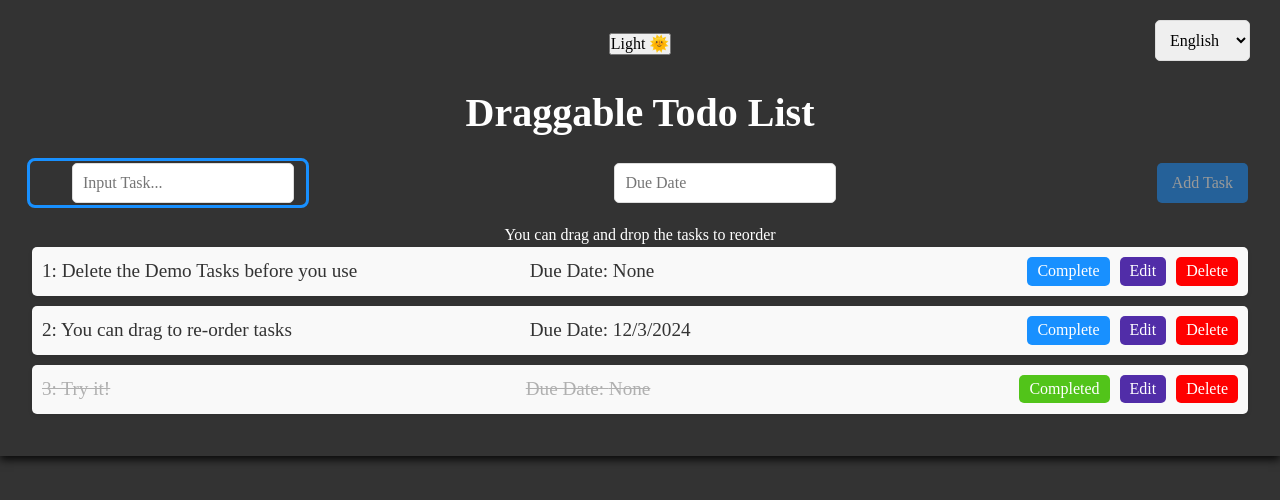
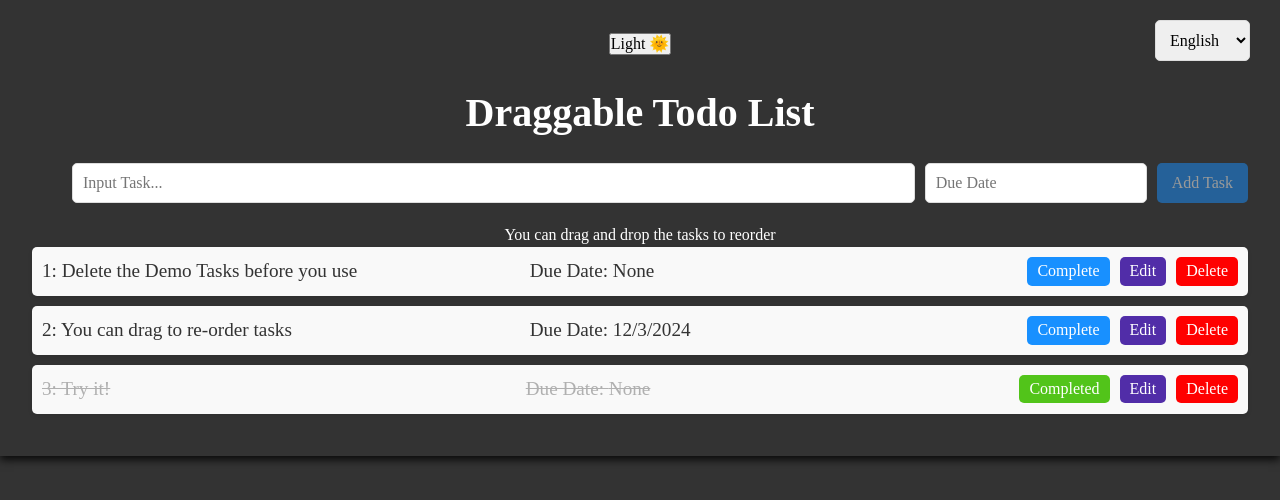
Before and after one commit to john-data-chen/ts-react-drag-and-drop-starter-kit, a React (Vite) app: page / in a window 1280 px wide. Shown: the top 500 px of the page. Built offline with nearby package versions, Linux system fonts and the light colour scheme.

Commit message:
Move styles of Date Picker and TodoForm into GlobalStyles

```diff
--- a/src/component/DatePicker.css
+++ /dev/null
@@ -1,17 +0,0 @@
-.AddTaskDatePicker {
-  flex: 1;
-  padding: 10px;
-  border: 1px solid #ddd;
-  border-radius: 5px;
-  margin-right: 10px;
-  font-size: 1rem;
-}
-
-.EditTaskDatePicker {
-  flex: 1;
-  padding: 10px;
-  margin-right: 10px;
-  font-size: 1rem;
-  border: 1px solid #ddd;
-  border-radius: 5px;
-}
--- a/src/component/EditTodoForm.tsx
+++ b/src/component/EditTodoForm.tsx
@@ -4,7 +4,6 @@ import { useTranslation } from "react-i18next";
 import Todo from "../type/Todo";
 import DatePicker from "react-datepicker";
 import "react-datepicker/dist/react-datepicker.css";
-import "./DatePicker.css";
 import { motion } from "motion/react";
 
 const FormContainer = styled.div`
--- a/src/component/TodoForm.tsx
+++ b/src/component/TodoForm.tsx
@@ -1,62 +1,8 @@
 import { useState, useCallback } from "react";
-import styled from "styled-components";
 import DatePicker from "react-datepicker";
 import "react-datepicker/dist/react-datepicker.css";
-import "./DatePicker.css";
 import { useTranslation } from "react-i18next";
 import { motion } from "motion/react";
-
-const Form = styled.form`
-  display: flex;
-  justify-content: space-between;
-  margin-bottom: 20px;
-`;
-
-const Input = styled.input`
-  flex: 1;
-  padding: 10px;
-  border: 1px solid #ddd;
-  border-radius: 5px;
-  margin-right: 10px;
-  margin-left: 40px;
-  font-size: 1rem;
-`;
-
-const Button = styled(motion.button)`
-  background-color: #1890ff;
-  color: white;
-  border: none;
-  padding: 10px 15px;
-  border-radius: 5px;
-  cursor: pointer;
-  font-size: 1rem;
-  transition: background-color 0.3s ease;
-
-  &:hover {
-    background-color: #096dd9;
-  }
-
-  &:disabled {
-    opacity: 0.5;
-    cursor: not-allowed;
-  }
-`;
-
-const InputWrapper = styled(motion.div)`
-  position: relative;
-  display: inline-block;
-`;
-
-const GlowEffect = styled(motion.div)`
-  position: absolute;
-  top: -5px;
-  left: -5px;
-  right: -5px;
-  bottom: -5px;
-  border-radius: 8px;
-  border: 3px solid #1890ff;
-  pointer-events: none;
-`;
 
 interface TodoFormProps {
   addTodo: (text: string, dueDate: Date | null) => void;
@@ -65,7 +11,6 @@ interface TodoFormProps {
 const TodoForm = ({ addTodo }: TodoFormProps) => {
   const [input, setInput] = useState("");
   const [dueDate, setDueDate] = useState<Date | null>(null);
-  const [isFocused, setIsFocused] = useState(false);
 
   const handleSubmit = useCallback(
     (e: { preventDefault: () => void }) => {
@@ -82,19 +27,15 @@ const TodoForm = ({ addTodo }: TodoFormProps) => {
   const { t } = useTranslation();
 
   return (
-    <Form onSubmit={handleSubmit}>
-      <InputWrapper>
-        <Input
+    <form className="addTodoForm" onSubmit={handleSubmit}>
+      <input
+        className="addTodoInput"
         type="text"
         value={input}
         onChange={(e) => setInput(e.target.value)}
         placeholder={t("todo-form.todo-input")}
-          onFocus={() => setIsFocused(true)}
-          onBlur={() => setIsFocused(false)}
         required
       />
-        {!isFocused && <GlowEffect layoutId="glow-effect" />}
-      </InputWrapper>
       <DatePicker
         minDate={new Date()}
         selected={dueDate}
@@ -105,15 +46,16 @@ const TodoForm = ({ addTodo }: TodoFormProps) => {
         dateFormat="yyyy/MM/d"
         className="AddTaskDatePicker"
       />
-      <Button
+      <motion.button
+        className="addTaskButton"
         type="submit"
         disabled={!input.trim()}
         whileHover={{ scale: 1.3 }}
         whileTap={{ scale: 0.8 }}
       >
         {t("todo-form.add-button")}
-      </Button>
-    </Form>
+      </motion.button>
+    </form>
   );
 };
 
--- a/src/theme/ThemeSets.ts
+++ b/src/theme/ThemeSets.ts
@@ -59,6 +59,60 @@ export const GlobalStyles = createGlobalStyle`
   .themeSwitch {
   background-color: ${({ theme }) => theme.buttonBackground};
   }
+
+  .addTodoForm {
+  display: flex;
+  justify-content: space-between;
+  margin-bottom: 20px;
+  }
+
+  .addTodoInput {
+  flex: 1;
+  padding: 10px;
+  border: 1px solid #ddd;
+  border-radius: 5px;
+  margin-right: 10px;
+  margin-left: 40px;
+  font-size: 1rem;
+  }
+
+  .addTaskButton {
+  background-color: #1890ff;
+  color: white;
+  border: none;
+  padding: 10px 15px;
+  border-radius: 5px;
+  cursor: pointer;
+  font-size: 1rem;
+  transition: background-color 0.3s ease;
+
+  &:hover {
+    background-color: #096dd9;
+  }
+
+  &:disabled {
+    opacity: 0.5;
+    cursor: not-allowed;
+  }
+  }
+
+  .AddTaskDatePicker {
+  flex: 1;
+  padding: 10px;
+  border: 1px solid #ddd;
+  border-radius: 5px;
+  margin-right: 10px;
+  font-size: 1rem;
+}
+
+.EditTaskDatePicker {
+  flex: 1;
+  padding: 10px;
+  margin-right: 10px;
+  font-size: 1rem;
+  border: 1px solid #ddd;
+  border-radius: 5px;
+}
 `;
 
 export const lightTheme = {
```
Lines whose indentation alone changed are shown as unchanged.
